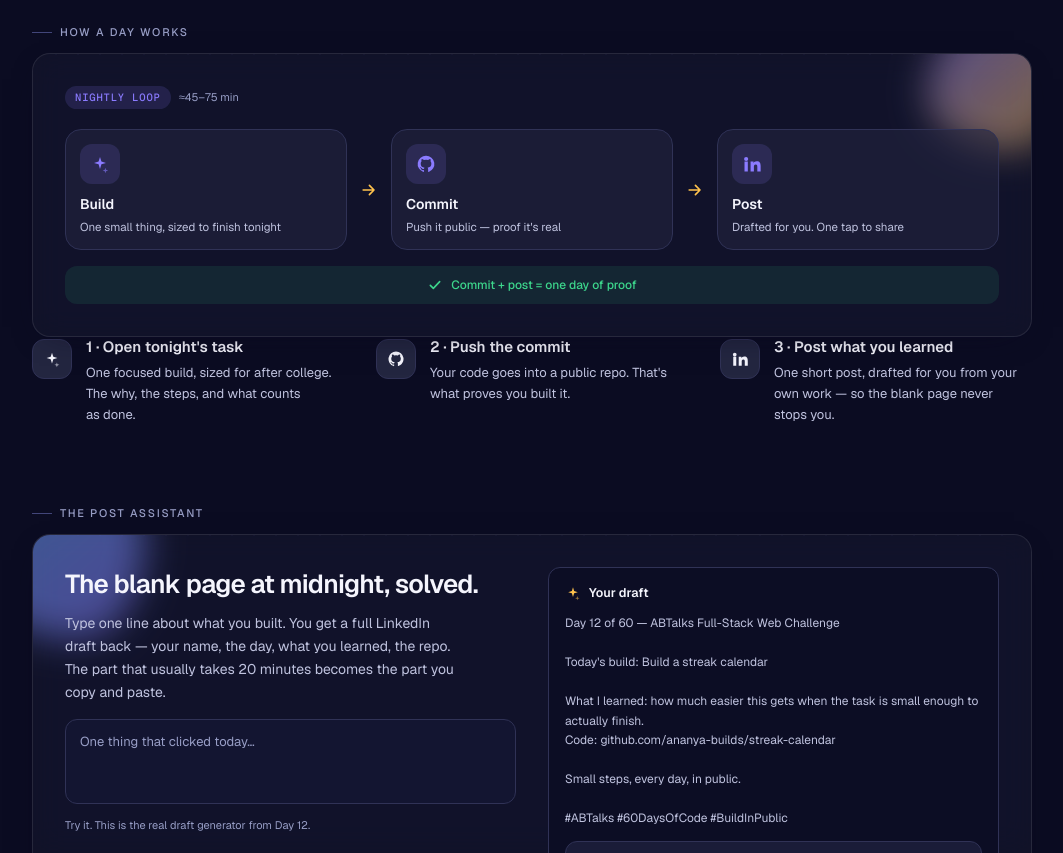
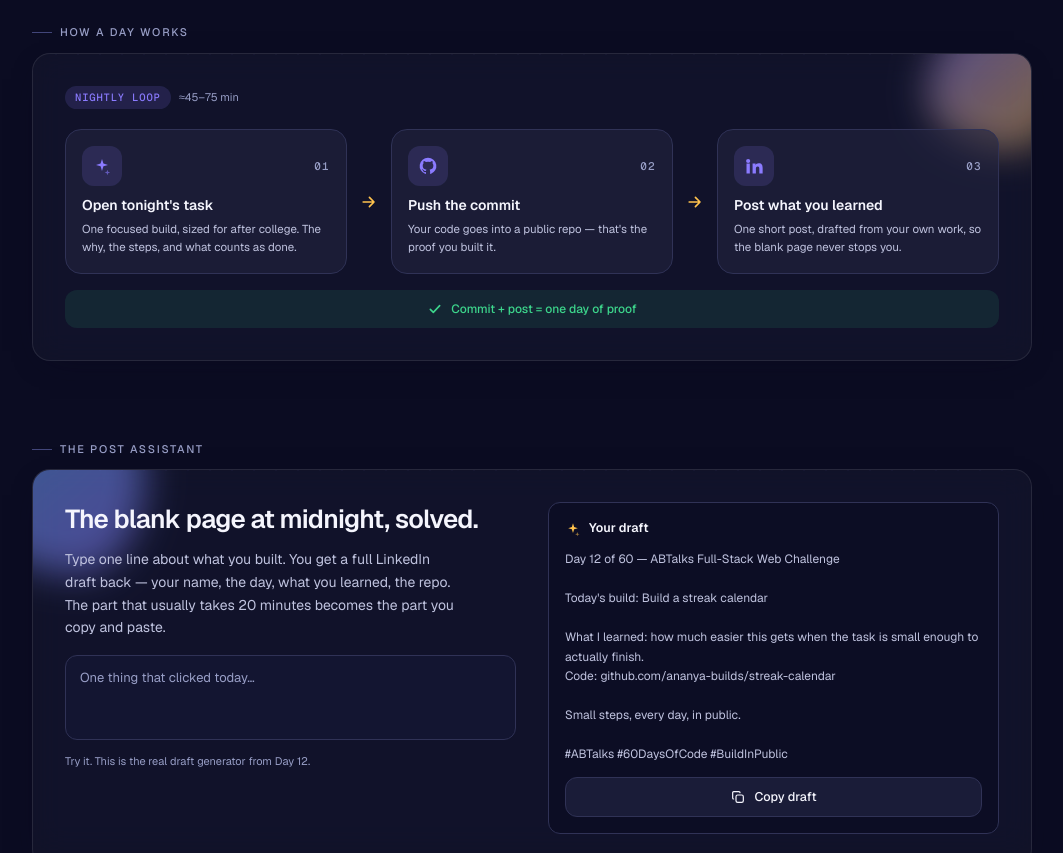
Before and after one commit to dhruvsoran/Dhruv-Vicodathon-abtalks, a Next.js app: page / in a window 1280 px wide. Shown: the part 1500-2353 px from the top of the page, without its empty margins (108-1171 px from the left). Built offline with nearby package versions, Linux system fonts and the light colour scheme.

Commit message:
Merge How-a-day-works steps into the Nightly Loop card, drop duplicate rows

```diff
--- a/src/components/landing.tsx
+++ b/src/components/landing.tsx
@@ -94,20 +94,6 @@ function PreviewStrip() {
         <span className="flex items-center gap-1.5">
           <span className="h-2 w-2 rounded-[2px] bg-surface-2" /> ahead
         </span>
-      </div>
-    </div>
-  );
-}
-
-function ProofRow({ icon, title, body }: { icon: React.ReactNode; title: string; body: string }) {
-  return (
-    <div className="flex gap-3.5">
-      <span className="mt-0.5 grid h-10 w-10 shrink-0 place-items-center rounded-xl border border-line bg-surface-2 text-fg">
-        {icon}
-      </span>
-      <div className="min-w-0">
-        <h3 className="text-[15px] font-semibold leading-snug">{title}</h3>
-        <p className="mt-1 text-[13px] leading-relaxed text-muted">{body}</p>
       </div>
     </div>
   );
@@ -249,18 +235,21 @@ function DayLoopCard() {
   const loop = [
     {
       icon: <SparkIcon className="h-5 w-5" />,
-      title: "Build",
-      sub: "One small thing, sized to finish tonight",
+      step: "01",
+      title: "Open tonight's task",
+      sub: "One focused build, sized for after college. The why, the steps, and what counts as done.",
     },
     {
       icon: <GitHubIcon className="h-5 w-5" />,
-      title: "Commit",
-      sub: "Push it public — proof it's real",
+      step: "02",
+      title: "Push the commit",
+      sub: "Your code goes into a public repo — that's the proof you built it.",
     },
     {
       icon: <LinkedInIcon className="h-5 w-5" />,
-      title: "Post",
-      sub: "Drafted for you. One tap to share",
+      step: "03",
+      title: "Post what you learned",
+      sub: "One short post, drafted from your own work, so the blank page never stops you.",
     },
   ];
   return (
@@ -276,15 +265,22 @@ function DayLoopCard() {
         </span>
         <span className="text-[11px] text-faint">≈45–75 min</span>
       </div>
-      <div className="relative mt-5 grid gap-3 md:grid-cols-[1fr_auto_1fr_auto_1fr] md:items-center">
+      <div className="relative mt-5 grid gap-3 md:grid-cols-[1fr_auto_1fr_auto_1fr] md:items-stretch">
         {loop.map((s, i) => (
           <Fragment key={s.title}>
-            <div className="rounded-2xl border border-line bg-surface-2/60 p-3.5">
-              <span className="grid h-10 w-10 place-items-center rounded-xl bg-ember/15 text-ember">
-                {s.icon}
-              </span>
-              <div className="mt-2.5 text-[14px] font-semibold">{s.title}</div>
-              <p className="mt-1 text-[11.5px] leading-snug text-muted">{s.sub}</p>
+            <div className="flex flex-col gap-2.5 rounded-2xl border border-line bg-surface-2/60 p-4">
+              <div className="flex items-center justify-between gap-2">
+                <span className="grid h-10 w-10 shrink-0 place-items-center rounded-xl bg-ember/15 text-ember">
+                  {s.icon}
+                </span>
+                <span className="font-mono text-[11px] font-medium tracking-[0.12em] text-faint">
+                  {s.step}
+                </span>
+              </div>
+              <div>
+                <div className="text-[14px] font-semibold leading-snug">{s.title}</div>
+                <p className="mt-1 text-[11.5px] leading-relaxed text-muted">{s.sub}</p>
+              </div>
             </div>
             {i < loop.length - 1 && (
               <div
@@ -439,29 +435,6 @@ export default function Landing() {
         <Reveal>
           <DayLoopCard />
         </Reveal>
-        <div className="space-y-5 md:grid md:grid-cols-3 md:gap-8 md:space-y-0">
-          {[
-            {
-              icon: <SparkIcon />,
-              title: "1 · Open tonight's task",
-              body: "One focused build, sized for after college. The why, the steps, and what counts as done.",
-            },
-            {
-              icon: <GitHubIcon />,
-              title: "2 · Push the commit",
-              body: "Your code goes into a public repo. That's what proves you built it.",
-            },
-            {
-              icon: <LinkedInIcon />,
-              title: "3 · Post what you learned",
-              body: "One short post, drafted for you from your own work — so the blank page never stops you.",
-            },
-          ].map((s, i) => (
-            <Reveal key={s.title} delay={i * 90}>
-              <ProofRow icon={s.icon} title={s.title} body={s.body} />
-            </Reveal>
-          ))}
-        </div>
       </section>
 
       <PostAssistantDemo />
```
